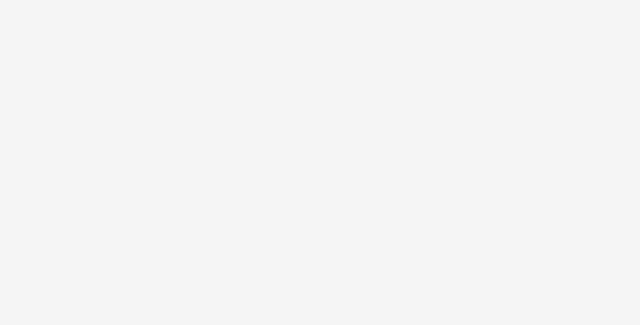
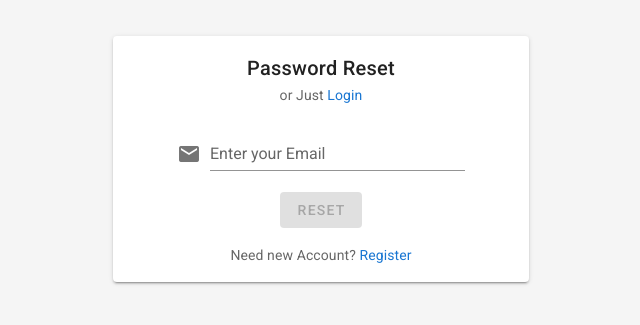
Before and after one commit to PRPdl/dashboard, a Vue app: page /reset in a window 1280 px wide. Shown: the part 241-566 px from the top of the page, without its empty margins (319-959 px from the left). Built offline with nearby package versions, Linux system fonts and the light colour scheme; no server answers.

Commit message:
Workflow

```diff
--- a/src/views/resetPass.vue
+++ b/src/views/resetPass.vue
@@ -1,7 +1,42 @@
 <template>
   <v-layout align-center justify-center>
     <v-flex xs12 sm12 md6 lg4>
+      <v-card class="text-center" max-width="">
+        <v-card-title primary-title class="justify-center">
+          Password Reset
+        </v-card-title>
+        <v-card-subtitle>
+          or Just <a href="/login" class="text-decoration-none">Login</a>
+        </v-card-subtitle>
+        <v-form ref="loginForm" v-model="isValid">
+          <v-card-subtitle v-show="emailError" ref="error" class="red--text pa-0">{{
+            emailError
+          }}</v-card-subtitle>
 
+          <v-text-field
+            class="px-16"
+            name="email"
+            ref="emailField"
+            v-model="email"
+            :rules="emailRules"
+            label="Enter your Email"
+            hint="Enter a registered email"
+            prepend-icon="mdi-email"
+          ></v-text-field>
+
+          <v-btn
+            color="primary"
+            :disabled="!isValid"
+            @click="reset"
+            :loading="resetLoading"
+            >Reset</v-btn
+          >
+        </v-form>
+        <v-card-subtitle>
+          Need new Account?
+          <a href="/register" class="text-decoration-none">Register</a>
+        </v-card-subtitle>
+      </v-card>
     </v-flex>
   </v-layout>
 </template>
```
